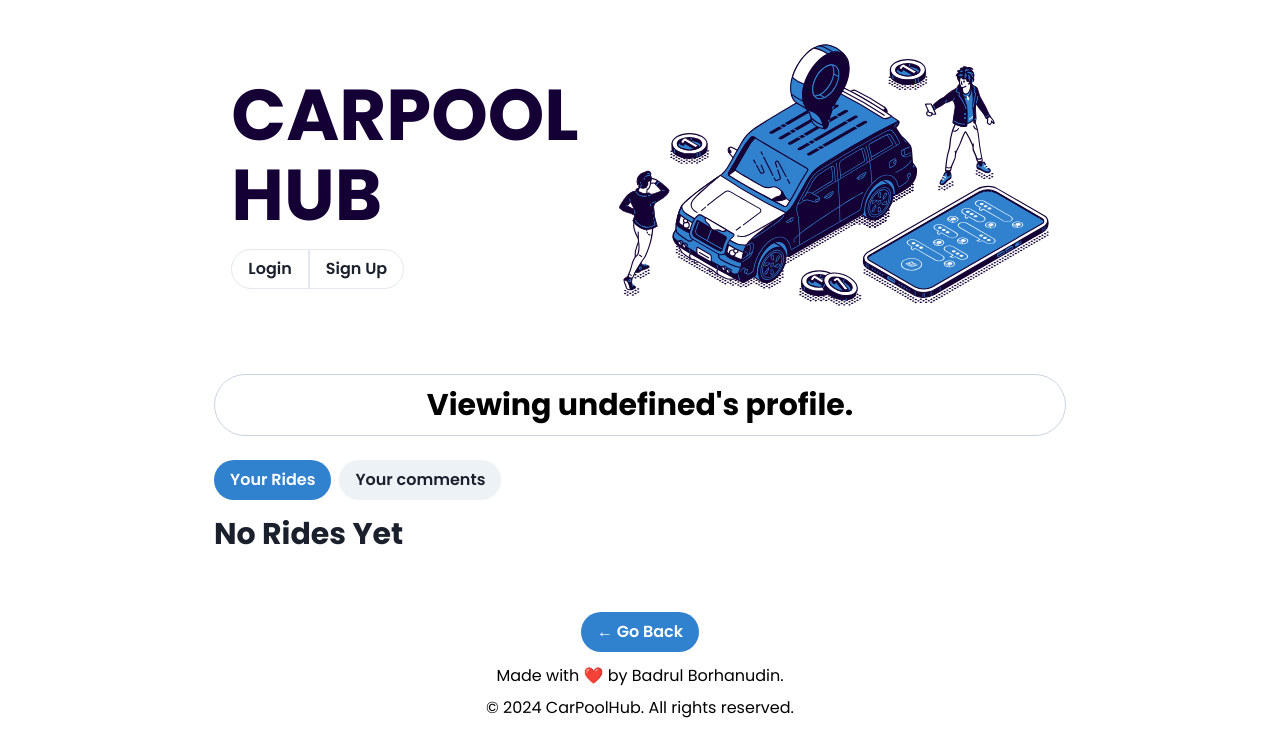
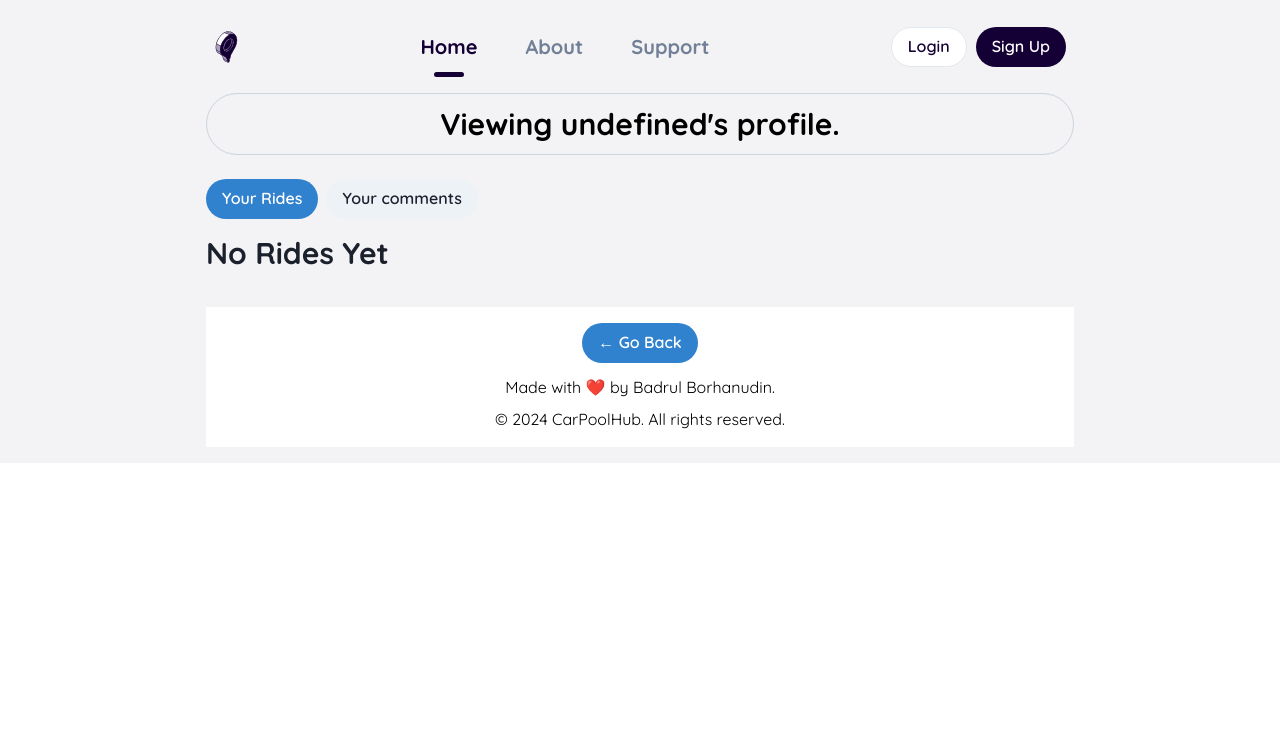
Before and after one commit to bad6089/RideTogether, a React (Vite) app in the folder client/: page /profiles/1 in a window 1280 px wide. Shown: the top 756 px of the page. Built offline with nearby package versions, Linux system fonts and the light colour scheme; no server answers.

Commit message:
UIrevamp

```diff
--- a/client/index.html
+++ b/client/index.html
@@ -3,7 +3,7 @@
   <head>
     <meta charset="UTF-8" />
     <link rel="icon" type="image/svg+xml" href="/vite.svg" />
-    <link href="https://fonts.googleapis.com/css2?family=Poppins:wght@400;500;600;700&display=swap" rel="stylesheet">
+    <link href="https://fonts.googleapis.com/css2?family=Comfortaa:wght@300..700&family=Outfit:wght@100..900&family=Poppins:ital,wght@0,100;0,200;0,300;0,400;0,500;0,600;0,700;0,800;0,900;1,100;1,200;1,300;1,400;1,500;1,600;1,700;1,800;1,900&family=Quicksand:wght@300..700&display=swap" rel="stylesheet">
     <meta name="viewport" content="width=device-width, initial-scale=1.0" />
     <title>CarPoolHub</title>
   </head>
--- a/client/src/App.jsx
+++ b/client/src/App.jsx
@@ -42,12 +42,12 @@ function App() {
     <ApolloProvider client={client}>
       <ChakraProvider theme={theme}>
         <div className='flex-column justify-flex-start min-100-vh'>
-          <Header />
           <Layout>
-            {!hideNavigation && <Navigation />}
+            {/* {!hideNavigation && <Navigation />} */}
+            <Header />
             <Outlet />
+            <Footer />
           </Layout>
-          <Footer />
         </div>
       </ChakraProvider>
     </ApolloProvider>
--- a/client/src/components/Footer.jsx
+++ b/client/src/components/Footer.jsx
@@ -1,11 +1,20 @@
 import { Box, Button, Flex, Text } from '@chakra-ui/react';
 import { useLocation, useNavigate } from 'react-router-dom';
+import Layout from './Layout';
 
 const Footer = () => {
   const location = useLocation();
   const navigate = useNavigate();
   return (
-    <Box as='footer' w='100%' bg='white' p={4} color='black' textAlign='center'>
+    <Layout>
+      <Box
+        as='footer'
+        w='100%'
+        bg='white'
+        p={4}
+        color='black'
+        textAlign='center'
+      >
         {location.pathname !== '/' && (
           <Button
             onClick={() => navigate(-1)}
@@ -28,6 +37,7 @@ const Footer = () => {
           &copy; {new Date().getFullYear()} CarPoolHub. All rights reserved.
         </Text>
       </Box>
+    </Layout>
   );
 };
 
--- a/client/src/components/Header.jsx
+++ b/client/src/components/Header.jsx
@@ -1,11 +1,10 @@
-import React, { useRef, useState } from 'react';
+import { useRef, useState } from 'react';
 import {
+  Box,
+  Button,
   Flex,
-  Button,
+  Text,
   ButtonGroup,
-  Image,
-  Box,
-  Text,
   useDisclosure,
   Avatar,
   Popover,
@@ -15,14 +14,21 @@ import {
   PopoverArrow,
   PopoverBody,
   useOutsideClick,
+  IconButton,
+  Collapse,
 } from '@chakra-ui/react';
-import carpoolLogo from '../assets/banner.svg';
+import { FontAwesomeIcon } from '@fortawesome/react-fontawesome';
+import { faBarsStaggered } from '@fortawesome/free-solid-svg-icons';
+import { Link } from 'react-router-dom';
+import Layout from './Layout';
 import Auth from '../utils/auth';
 import Login from '../pages/Login';
 import Signup from '../pages/Signup';
-import { Link } from 'react-router-dom';
+import Logo from '../assets/logo.svg';
+import Navigation from './Navigation'; // Import the new Navigation component
 
 const Header = () => {
+  const [selectedTab, setSelectedTab] = useState(0);
   const {
     isOpen: isLoginOpen,
     onOpen: onLoginOpen,
@@ -33,8 +39,8 @@ const Header = () => {
     onOpen: onSignupOpen,
     onClose: onSignupClose,
   } = useDisclosure();
-
   const [isPopoverOpen, setIsPopoverOpen] = useState(false);
+  const [isMenuOpen, setIsMenuOpen] = useState(false);
   const popoverRef = useRef();
 
   useOutsideClick({
@@ -48,48 +54,47 @@ const Header = () => {
   };
 
   return (
+    <Layout>
       <Flex
-      as='header'
+        as='nav'
         p='2'
-      justifyContent='center'
+        justifyContent='space-between'
         alignItems='center'
-      height='350px'
+        height='61px'
+        position='relative'
       >
-      <Flex
-        width='100%'
-        maxW='900px'
-        mx='auto'
-        flexDirection={['column', null, 'row']}
-        justifyContent='center'
-        alignItems='center'
-      >
-        <Box textAlign={['center', null, 'left']} mb={['4', null, '0']}>
-          <Link to='/' style={{ textDecoration: 'none' }}>
-            <Text
-              fontSize={['5xl', null, '5xl', '7xl']}
-              fontWeight='bold'
-              color='#150035'
-              mb='-7'
-            >
-              CARPOOL
+        {/* Hamburger menu for mobile */}
+        <IconButton
+          icon={<FontAwesomeIcon icon={faBarsStaggered} size='x' />} // Use FontAwesomeIcon with size 2x
+          display={{ base: 'flex', md: 'none' }}
+          onClick={() => setIsMenuOpen(!isMenuOpen)}
+          variant='unstyled' // Remove outline
+          aria-label='Open Menu'
+        />
+
+        {/* Logo and text */}
+        <Flex alignItems='center'>
+          <img src={Logo} alt='Logo' width='25px' />
+          {Auth.loggedIn() && (
+            <Text fontSize='3xl' fontWeight='bold' color='#150035' ml='2'>
+              Carpool
             </Text>
-            <Text
-              fontSize={['4xl', null, '5xl', '7xl']}
-              fontWeight='bold'
-              color='#150035'
-            >
-              HUB
-            </Text>
-          </Link>
-          <ButtonGroup
-            size='md'
-            isAttached
-            variant='outline'
-            colorScheme='gray'
-            mt=''
-          >
+          )}
+        </Flex>
+
+        {/* Center buttons for larger screens */}
+        <Box display={{ base: 'none', md: 'flex' }} flex='1'>
+          <Navigation
+            selectedTab={selectedTab}
+            setSelectedTab={setSelectedTab}
+            isMobile={false}
+          />
+        </Box>
+
+        {/* Right side with login/signup/profile */}
+        <Flex>
+          <ButtonGroup size='md'>
             {Auth.loggedIn() ? (
-              <>
               <Flex align='center'>
                 <Popover
                   isOpen={isPopoverOpen}
@@ -99,6 +104,7 @@ const Header = () => {
                 >
                   <PopoverTrigger>
                     <Avatar
+                      size='sm'
                       name={Auth.getProfile().data.username}
                       cursor='pointer'
                       onClick={() => setIsPopoverOpen(!isPopoverOpen)}
@@ -114,10 +120,7 @@ const Header = () => {
                         />
                         <Link
                           to='/me'
-                            style={{
-                              textDecoration: 'none',
-                              marginLeft: '8px',
-                            }}
+                          style={{ textDecoration: 'none', marginLeft: '8px' }}
                         >
                           <Text>
                             {Auth.getProfile().data.username}'s profile
@@ -132,37 +135,62 @@ const Header = () => {
                     </PopoverBody>
                   </PopoverContent>
                 </Popover>
-                  <Text fontSize='2xl' fontWeight='bold' ml={2}>
-                    {' '}
+                <Box
+                  ml={2}
+                  p={2}
+                  bg='#f5f5f5'
+                  borderRadius='full'
+                  display={{ base: 'none', md: 'flex' }}
+                  alignItems='center'
+                >
+                  <Text fontSize='lg' fontWeight='bold'>
                     Hi, {Auth.getProfile().data.username}
                   </Text>
+                </Box>
               </Flex>
-              </>
             ) : (
               <>
-                <Button borderRadius='full' mr='px' onClick={onLoginOpen}>
+                <Button
+                  variant='outline'
+                  borderRadius='full'
+                  mr='px'
+                  onClick={onLoginOpen}
+                  bg='white'
+                  color='#150035'
+                  _hover={{ bg: '#E8EBF1', color: '#150035' }}
+                  _active={{ bg: '#A298AA', color: '#150035' }}
+                >
                   Login
                 </Button>
                 <Login isOpen={isLoginOpen} onClose={onLoginClose} />
-                <Button borderRadius='full' ml='px' onClick={onSignupOpen}>
+                <Button
+                  borderRadius='full'
+                  ml='px'
+                  onClick={onSignupOpen}
+                  bg='#150035'
+                  color='#FFFFFF'
+                  _hover={{ bg: '#150C5F', color: '#FFFFFF' }}
+                  _active={{ bg: '#352E72', color: '#FFFFFF' }}
+                >
                   Sign Up
                 </Button>
                 <Signup isOpen={isSignupOpen} onClose={onSignupClose} />
               </>
             )}
           </ButtonGroup>
-        </Box>
-        <Link to='/' style={{ textDecoration: 'none' }}>
-          <Image
-            src={carpoolLogo}
-            alt='Logo'
-            mt={['-10', null, '0']}
-            boxSize={['220px', null, '470px']}
-            pl={['0', null, '10']}
-          />
-        </Link>
         </Flex>
       </Flex>
+
+      {/* Mobile menu */}
+      <Collapse in={isMenuOpen} animateOpacity>
+        <Navigation
+          selectedTab={selectedTab}
+          setSelectedTab={setSelectedTab}
+          isMobile={true}
+          setIsMenuOpen={setIsMenuOpen}
+        />
+      </Collapse>
+    </Layout>
   );
 };
 
--- a/client/src/components/Layout.jsx
+++ b/client/src/components/Layout.jsx
@@ -2,8 +2,10 @@ import { Box } from '@chakra-ui/react';
 
 const Layout = ({ children }) => {
   return (
-    <Box maxW='900px' mx='auto' p={3}>
-      {children}
+    <Box bg='#F3F2F4'>
+      <Box maxW='900px' mx='auto' p={2}>
+        {children}
+      </Box>
     </Box>
   );
 };
--- a/client/src/components/Navigation.jsx
+++ b/client/src/components/Navigation.jsx
@@ -1,48 +1,88 @@
-import { Box, Tabs, TabList, Tab, TabIndicator } from '@chakra-ui/react';
+import { useState } from 'react';
+import { Box, Button, Flex } from '@chakra-ui/react';
 import { Link } from 'react-router-dom';
 
-const Navigation = () => {
+const Navigation = ({
+  selectedTab,
+  setSelectedTab,
+  isMobile,
+  setIsMenuOpen,
+}) => {
+  const handleClick = (tabIndex) => {
+    setSelectedTab(tabIndex);
+    if (isMobile) {
+      setIsMenuOpen(false);
+    }
+  };
+
+  const buttonStyle = (tabIndex) => ({
+    variant: 'ghost',
+    color: selectedTab === tabIndex ? '#150035' : 'gray.500',
+    fontWeight: 'bold',
+    fontSize: 'xl',
+    _focus: { boxShadow: 'none' },
+    _hover: { textDecoration: 'none', color: '#150035' },
+    _active: { bg: 'transparent' },
+    mx: isMobile ? 0 : 2,
+    mb: isMobile ? 2 : 0,
+    onClick: () => handleClick(tabIndex),
+  });
+
   return (
-    <Box maxW='900px' mx='auto' p={4}>
-      <Tabs isFitted variant='unstyled' bg='white' shadow='sm'>
-        <TabList borderBottom='1px solid' borderColor='#150035'>
-          <Tab
-            as={Link}
-            to='/'
-            color='#150035'
-            fontWeight='bold'
-            fontSize='lg'
-            _selected={{ color: 'blue.500', fontWeight: 'bold' }}
-            _focus={{ boxShadow: 'none' }}
-          >
-            Home
-          </Tab>
-          <Tab
-            as={Link}
-            to='/about'
-            color='#150035'
-            fontWeight='bold'
-            fontSize='lg'
-            _selected={{ color: 'blue.500', fontWeight: 'bold' }}
-            _focus={{ boxShadow: 'none' }}
-          >
-            About
-          </Tab>
-          <Tab
-            as={Link}
-            to='/support'
-            color='#150035'
-            fontWeight='bold'
-            fontSize='lg'
-            _selected={{ color: 'blue.500', fontWeight: 'bold' }}
-            _focus={{ boxShadow: 'none' }}
-          >
-            Support
-          </Tab>
-        </TabList>
-        <TabIndicator mt='-2px' height='3px' bg='blue.500' borderRadius='1px' />
-      </Tabs>
-    </Box>
+    <Flex
+      direction={isMobile ? 'column' : 'row'}
+      justifyContent='center'
+      flex='1'
+    >
+      <Button as={Link} to='/' {...buttonStyle(0)}>
+        Home
+        {selectedTab === 0 && !isMobile && (
+          <Box
+            position='absolute'
+            bottom='-10px'
+            left='50%'
+            transform='translateX(-50%)'
+            width='30px'
+            height='5px'
+            bg='#150035'
+            borderRadius='full'
+            transition='all 0.3s ease'
+          />
+        )}
+      </Button>
+      <Button as={Link} to='/about' {...buttonStyle(1)}>
+        About
+        {selectedTab === 1 && !isMobile && (
+          <Box
+            position='absolute'
+            bottom='-10px'
+            left='50%'
+            transform='translateX(-50%)'
+            width='30px'
+            height='5px'
+            bg='#150035'
+            borderRadius='full'
+            transition='all 0.3s ease'
+          />
+        )}
+      </Button>
+      <Button as={Link} to='/support' {...buttonStyle(2)}>
+        Support
+        {selectedTab === 2 && !isMobile && (
+          <Box
+            position='absolute'
+            bottom='-10px'
+            left='50%'
+            transform='translateX(-50%)'
+            width='30px'
+            height='5px'
+            bg='#150035'
+            borderRadius='full'
+            transition='all 0.3s ease'
+          />
+        )}
+      </Button>
+    </Flex>
   );
 };
 
--- a/client/src/theme.js
+++ b/client/src/theme.js
@@ -2,8 +2,15 @@ import { extendTheme } from '@chakra-ui/react';
 
 const theme = extendTheme({
   fonts: {
-    heading: `'Poppins', sans-serif`,
-    body: `'Poppins', sans-serif`,
+    heading: `'Quicksand', sans-serif`,
+    body: `'Quicksand', sans-serif`,
+  },
+  fontWeights: {
+    normal: 400,
+    medium: 500,
+    semibold: 600,
+    bold: 700,
+    extrabold: 800,
   },
 });
 
```
Also changed, not shown: client/src/components/AutocompleteInput.jsx (+9 -1 lines), client/src/components/CommentForm.jsx (+26 -22 lines), client/src/components/RideForm.jsx (+5 -2 lines), client/src/components/RideList.jsx (+32 -27 lines), client/src/pages/SingleRide.jsx (+27 -24 lines), client/src/assets/logo.svg (added). Lines whose indentation alone changed are shown as unchanged.
